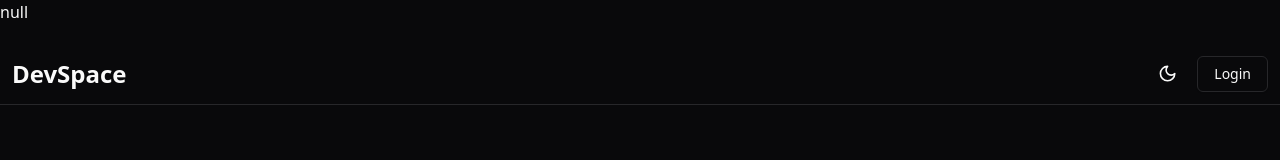
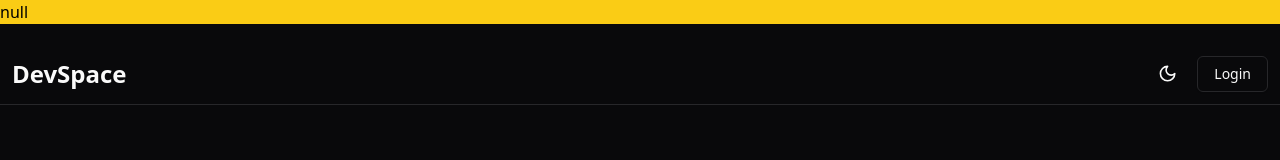
Before and after one commit to tsahil01/webBox, a Next.js app: page / in a window 1280 px wide. Shown: the top 160 px of the page. Built offline with nearby package versions, Linux system fonts and the light colour scheme; no server answers.

Commit message:
session ui

```diff
--- a/src/app/boxes/page.tsx
+++ b/src/app/boxes/page.tsx
@@ -31,7 +31,9 @@ export default function Page() {
       animate="visible"
       variants={containerVariants}
     >
-      {JSON.stringify(session)}
+      <div className="bg-yellow-400 text-black">
+        {JSON.stringify(session)}
+      </div>
       <Navbar />
 
     </motion.div>
--- a/src/app/page.tsx
+++ b/src/app/page.tsx
@@ -49,7 +49,9 @@ export default function Home() {
       animate="visible"
       variants={containerVariants}
     >
-      {JSON.stringify(session)}
+       <div className="bg-yellow-400 text-black">
+        {JSON.stringify(session)}
+      </div>
       <Navbar />
       <motion.div
         className="flex flex-col my-9 mb-5 gap-5 justify-center md:mx-6"
--- a/src/lib/auth.ts
+++ b/src/lib/auth.ts
@@ -95,7 +95,7 @@ export const NEXTAUTH_CONFIG = {
     },
 
     async redirect({ url, baseUrl }: any) {
-      console.log("redirect", url, baseUrl);
+      // console.log("redirect", url, baseUrl);
       return baseUrl;
     },
 
```
